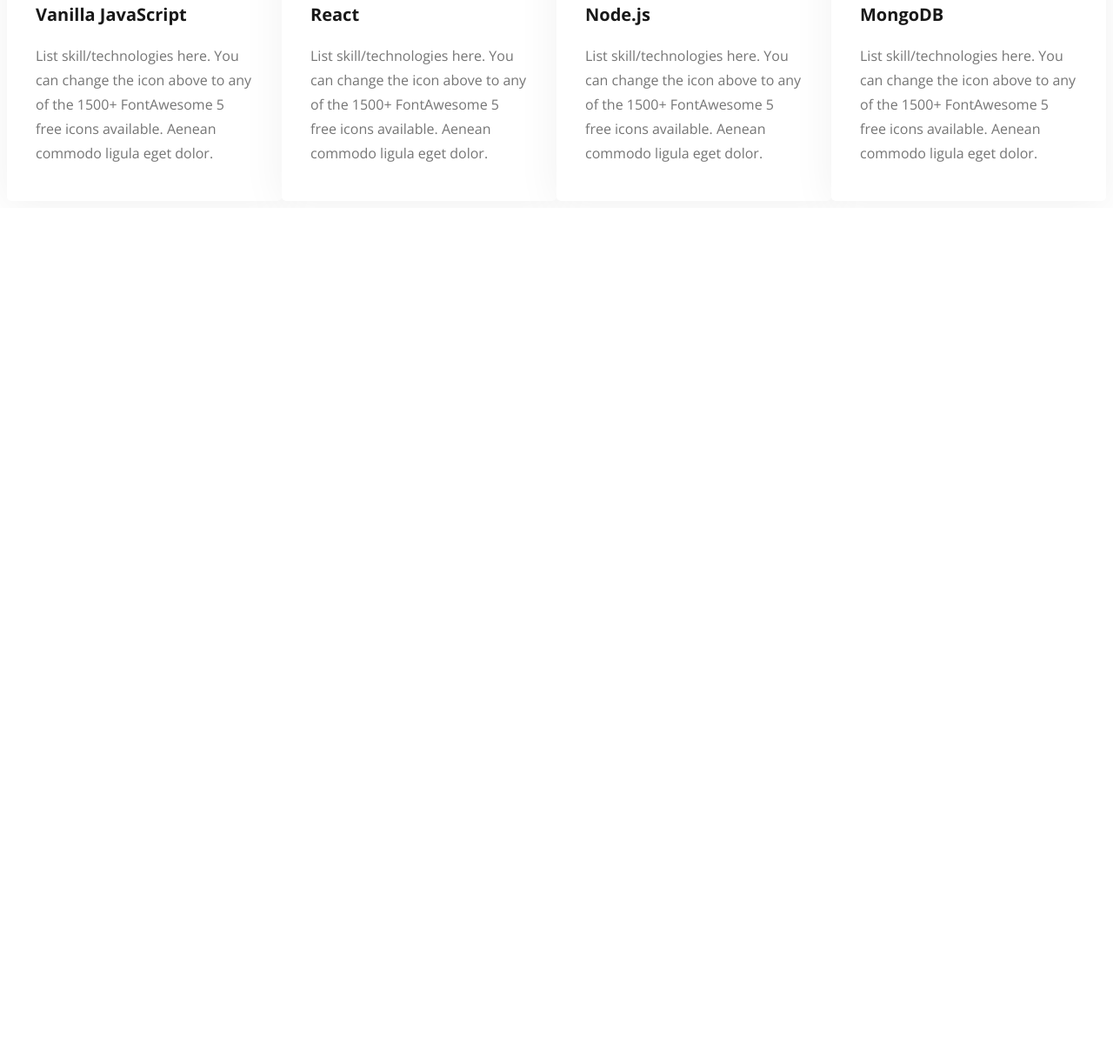
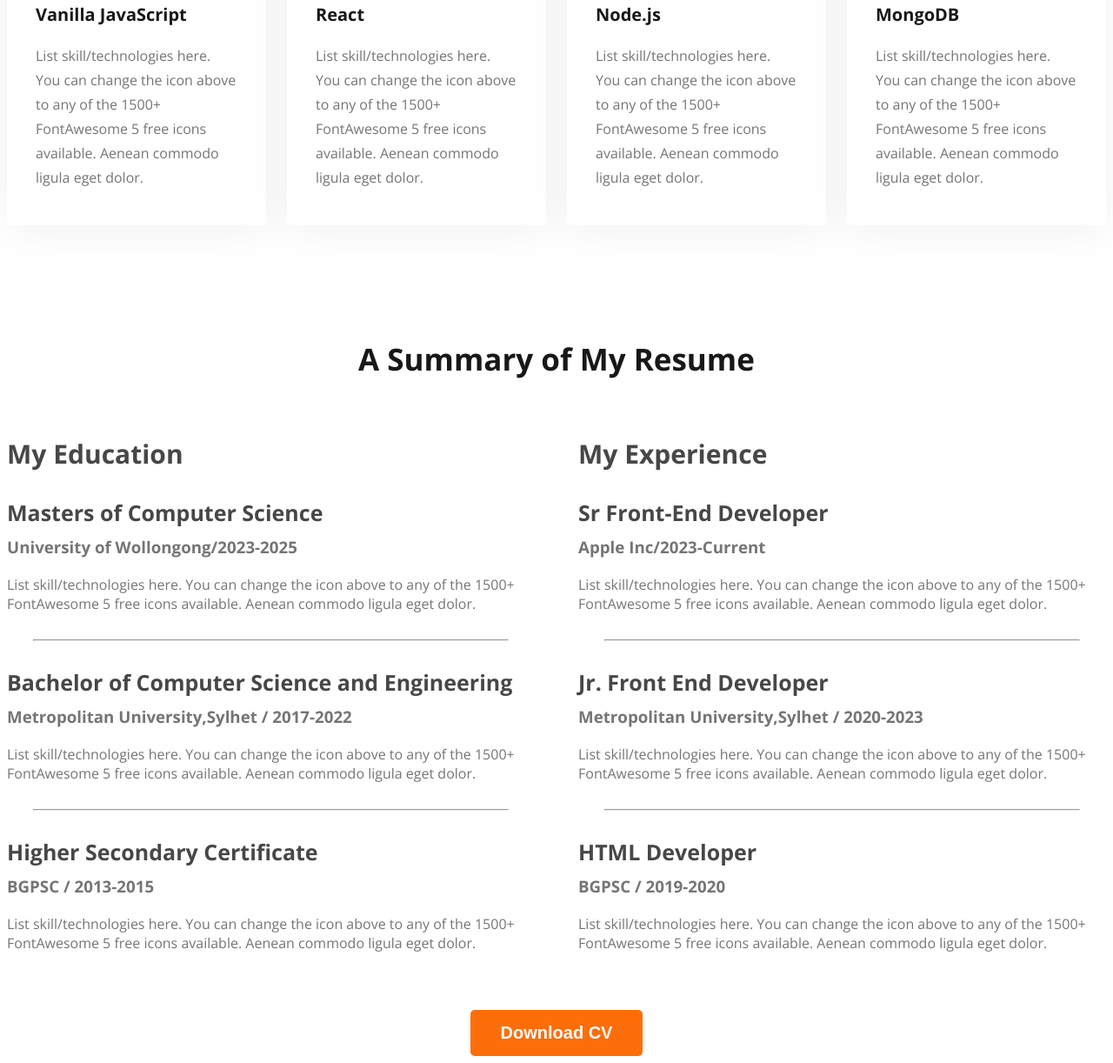
Before and after one commit to hqefahad/portfolio, a plain HTML site: page index.html in a window 1280 px wide. Shown: the part 1964-3186 px from the top of the page at 87% size. Before the commit the page ends 2203 px from the top, so only its background shows below. Drawn offline with nearby package versions, Linux system fonts and the light colour scheme.

Commit message:
resume Section

```diff
--- a/index.html
+++ b/index.html
@@ -1,5 +1,6 @@
 <!DOCTYPE html>
 <html lang="en">
+
 <head>
     <meta charset="UTF-8">
     <meta name="viewport" content="width=device-width, initial-scale=1.0">
@@ -7,11 +8,12 @@
 
     <!-- Font -->
     <link rel="preconnect" href="https://fonts.googleapis.com">
-<link rel="preconnect" href="https://fonts.gstatic.com" crossorigin>
-<link href="https://fonts.googleapis.com/css2?family=Open+Sans:wght@400;700;800&display=swap" rel="stylesheet">
+    <link rel="preconnect" href="https://fonts.gstatic.com" crossorigin>
+    <link href="https://fonts.googleapis.com/css2?family=Open+Sans:wght@400;700;800&display=swap" rel="stylesheet">
 
     <link rel="stylesheet" href="styles/design.css">
 </head>
+
 <body>
     <header class="header">
         <nav>
@@ -29,7 +31,8 @@
             <div class="bannerContent">
                 <h3 class="bannerGreeting">Hi, I am</h3>
                 <h1 class="bannerHeading">Md Fahad Hoque</h1>
-                <p class="bannerDescription">Shot what able cold new see hold.Friendly as an betrayed formerly he. Morning because as to society behaved moments.</p>
+                <p class="bannerDescription">Shot what able cold new see hold.Friendly as an betrayed formerly he.
+                    Morning because as to society behaved moments.</p>
                 <button class="buttonPrimary">Download CV</button>
                 <button class="buttonPrimary">Contact</button>
             </div>
@@ -42,7 +45,10 @@
             <h3 class="sectionTitle">
                 About Me
             </h3>
-            <p class="sectionDescription">I, m a designer & developer with a passion for web design. I enjoy developing simple, clean and slick websites that provide real value to the end user. Thousands of clients have procured exceptional resulfs while working with me. Delivering work within time and budget which meets clients requirements in our mata.</p>
+            <p class="sectionDescription">I, m a designer & developer with a passion for web design. I enjoy developing
+                simple, clean and slick websites that provide real value to the end user. Thousands of clients have
+                procured exceptional resulfs while working with me. Delivering work within time and budget which meets
+                clients requirements in our mata.</p>
 
             <div class="personalDetails">
                 <div> <span>Name:</span><br>Md Fahad Hoque </div>
@@ -57,30 +63,105 @@
                 What I Do
             </h3>
             <p id="doWhatDesc" class="sectionDescription">
-                I have more than 10 years experience building software for clients all over the world. Below is a quick overview of my main technical skill sets and technologies i use. Want to find out more about my experience? Check out my online resume and project portfolio.
+                I have more than 10 years experience building software for clients all over the world. Below is a quick
+                overview of my main technical skill sets and technologies i use. Want to find out more about my
+                experience? Check out my online resume and project portfolio.
             </p>
             <div class="skillsContainer">
                 <div class="skill">
                     <img src="images/icons/js.png" alt="">
                     <h3 class="skillTitle">Vanilla JavaScript</h3>
-                    <p class="skillDesc">List skill/technologies here. You can change the icon above to any of the 1500+ FontAwesome 5 free icons available. Aenean commodo ligula eget dolor.</p>
+                    <p class="skillDesc">List skill/technologies here. You can change the icon above to any of the 1500+
+                        FontAwesome 5 free icons available. Aenean commodo ligula eget dolor.</p>
                 </div>
                 <div class="skill">
                     <img src="/images/icons/react.png" alt="">
                     <h3 class="skillTitle">React</h3>
-                    <p class="skillDesc">List skill/technologies here. You can change the icon above to any of the 1500+ FontAwesome 5 free icons available. Aenean commodo ligula eget dolor.</p>
+                    <p class="skillDesc">List skill/technologies here. You can change the icon above to any of the 1500+
+                        FontAwesome 5 free icons available. Aenean commodo ligula eget dolor.</p>
                 </div>
                 <div class="skill">
                     <img src="/images/icons/nodejs.png" alt="">
                     <h3 class="skillTitle">Node.js</h3>
-                    <p class="skillDesc">List skill/technologies here. You can change the icon above to any of the 1500+ FontAwesome 5 free icons available. Aenean commodo ligula eget dolor.</p>
+                    <p class="skillDesc">List skill/technologies here. You can change the icon above to any of the 1500+
+                        FontAwesome 5 free icons available. Aenean commodo ligula eget dolor.</p>
                 </div>
                 <div class="skill">
                     <img src="images/icons/mongo.png" alt="">
                     <h3 class="skillTitle">MongoDB</h3>
-                    <p class="skillDesc">List skill/technologies here. You can change the icon above to any of the 1500+ FontAwesome 5 free icons available. Aenean commodo ligula eget dolor.</p>
+                    <p class="skillDesc">List skill/technologies here. You can change the icon above to any of the 1500+
+                        FontAwesome 5 free icons available. Aenean commodo ligula eget dolor.</p>
                 </div>
             </div>
+        </section>
+
+        <!-- Resume Section  -->
+        <section class="resume">
+            <h3 class="sectionTitle">
+                A Summary of My Resume
+            </h3>
+            <div class="resumeContainer">
+                <div class="resumeColumn">
+                    <h3 class="resColTitle">My Education</h3>
+
+                    <div class="resumeItem">
+                        <h2 class="resItemTitle">Masters of Computer Science</h2>
+                        <h3 class="resItemInstitute">University of Wollongong/2023-2025</h3>
+                        <p class="resItemDesc">List skill/technologies here. You can change the icon above
+                            to any of the 1500+ FontAwesome 5 free icons available. Aenean commodo ligula eget dolor.
+                        </p>
+                    </div>
+                    <hr>
+                    <div class="resumeItem">
+                        <h2 class="resItemTitle">Bachelor of Computer Science and Engineering</h2>
+                        <h3 class="resItemInstitute">Metropolitan University,Sylhet / 2017-2022</h3>
+                        <p class="resItemDesc">List skill/technologies here. You can change the icon above
+                            to any of the 1500+ FontAwesome 5 free icons available. Aenean commodo ligula eget dolor.
+                        </p>
+                    </div>
+                    <hr>
+                    <div class="resumeItem">
+                        <h2 class="resItemTitle">Higher Secondary Certificate</h2>
+                        <h3 class="resItemInstitute">BGPSC / 2013-2015</h3>
+                        <p class="resItemDesc">List skill/technologies here. You can change the icon above
+                            to any of the 1500+ FontAwesome 5 free icons available. Aenean commodo ligula eget dolor.
+                        </p>
+                    </div>
+
+                </div>
+                <div class="resumeColumn">
+                    <h3 class="resColTitle">My Experience</h3>
+
+                    <div class="resumeItem">
+                        <h2 class="resItemTitle">Sr Front-End Developer</h2>
+                        <h3 class="resItemInstitute">Apple Inc/2023-Current</h3>
+                        <p class="resItemDesc">List skill/technologies here. You can change the icon above
+                            to any of the 1500+ FontAwesome 5 free icons available. Aenean commodo ligula eget dolor.
+                        </p>
+                    </div>
+                    <hr>
+                    <div class="resumeItem">
+                        <h2 class="resItemTitle">Jr. Front End Developer</h2>
+                        <h3 class="resItemInstitute">Metropolitan University,Sylhet / 2020-2023</h3>
+                        <p class="resItemDesc">List skill/technologies here. You can change the icon above
+                            to any of the 1500+ FontAwesome 5 free icons available. Aenean commodo ligula eget dolor.
+                        </p>
+                    </div>
+                    <hr>
+                    <div class="resumeItem">
+                        <h2 class="resItemTitle">HTML Developer</h2>
+                        <h3 class="resItemInstitute">BGPSC / 2019-2020</h3>
+                        <p class="resItemDesc">List skill/technologies here. You can change the icon above
+                            to any of the 1500+ FontAwesome 5 free icons available. Aenean commodo ligula eget dolor.
+                        </p>
+                    </div>
+                </div>
+            </div>
+
+            <div class="downloadCV">
+                <button class="buttonPrimary">Download CV</button>
+            </div>
+
         </section>
     </main>
 
@@ -88,4 +169,5 @@
 
     </footer>
 </body>
+
 </html>
--- a/styles/design.css
+++ b/styles/design.css
@@ -108,6 +108,10 @@ main {
     margin: 0 auto;
 }
 
+main section {
+    margin-top: 130px;
+}
+
 .about {
     padding: 130px;
     background-color: #fff8f3;
@@ -158,7 +162,7 @@ main {
 
 .skillsContainer {
     display: flex;
-    justify-content: space-between;
+    gap: 24px;
 }
 
 .skill {
@@ -183,3 +187,41 @@ main {
     line-height: 28px;
     /* 175% */
 }
+
+/* Resume Section Styles */
+.resumeContainer {
+    display: flex;
+    gap: 50px;
+}
+
+.resItemTitle {
+    color: #474747;
+    font-size: 25px;
+    font-weight: 700;
+    margin-bottom: 10px;
+}
+
+.resItemInstitute{
+    margin-bottom: 20px;
+    margin-top: 0px;
+}
+
+.resItemDesc,
+.resItemInstitute {
+    color: #757575;
+}
+
+.resColTitle {
+    color: #474747;
+    font-size: 30px;
+    font-weight: 700;
+}
+
+.resumeContainer hr{
+    margin: 30px;
+}
+
+.downloadCV{
+    text-align: center;
+    margin-top: 50px;
+}
```
